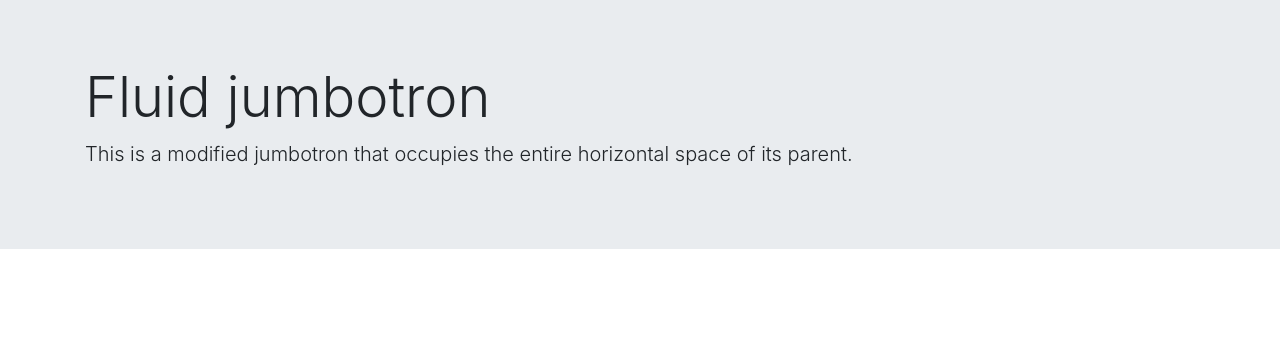
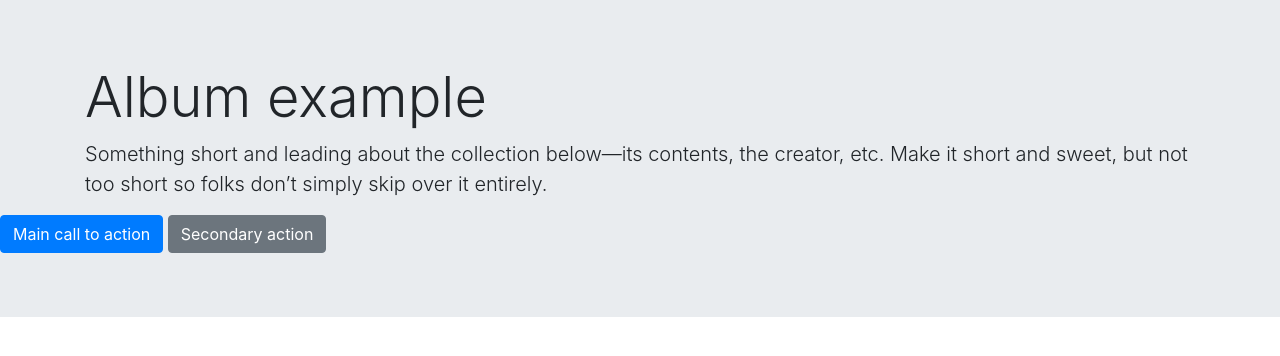
Before and after one commit to CongSam/DuAnGit, a plain HTML site: page index.html in a window 1280 px wide. Drawn offline with nearby package versions, Linux system fonts and the light colour scheme.

Commit message:
update banner

```diff
--- a/index.html
+++ b/index.html
@@ -15,8 +15,13 @@
     <section class="banner">
         <div class="jumbotron jumbotron-fluid">
             <div class="container">
-              <h1 class="display-4">Fluid jumbotron</h1>
-              <p class="lead">This is a modified jumbotron that occupies the entire horizontal space of its parent.</p>
+                <h1 class="display-4">Album example</h1>
+                <p class="lead">Something short and leading about the collection below—its contents, the creator, etc. Make it short and sweet, but not too short so folks don’t simply skip over it entirely.</p>
+              </div>
+              <div>
+                  <button class="btn btn-primary">Main call to action</button>
+                  <button class="btn btn-secondary">Secondary action</button>
+              </div>
             </div>
           </div>
     </section>
```
